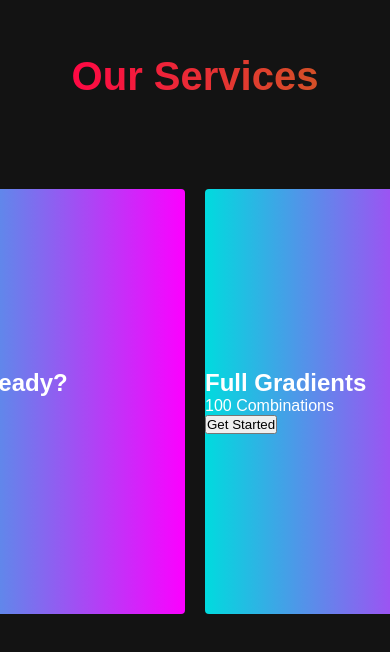
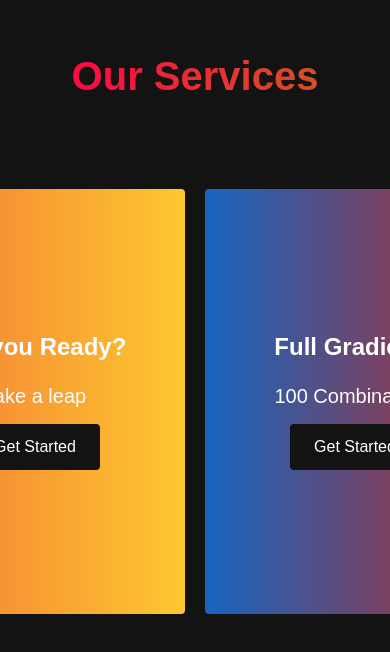
Before and after one commit to Aysel552/HTML-CSS-Projects, a plain HTML site: page Smooth Scroll/index.html in a window 390 px wide. Shown: the part 2105-2757 px from the top of the page. Drawn offline with Linux system fonts and the light colour scheme.

```diff
--- a/Smooth Scroll/style.css
+++ b/Smooth Scroll/style.css
@@ -507,7 +507,60 @@
     color: #fff;
     background-image: linear-gradient(to right, #00dbde 0%, #fc00ff 100%);
     transition: 0.3s ease-in;
+}
 
+.services__card:nth-child(2){
+background: #FDC830;
+/* fallback for old browsers */
+background: -webkit-linear-gradient(to right, #F37335, #FDC830);
+/* Chrome 10-25, Safari 5.1-6 */
+background: linear-gradient(to right, #F37335, #FDC830);
+/* W3C, IE 10+/ Edge, Firefox 16+, Chrome 26+, Opera 12+, Safari 7+ */
+}
 
+.services__card:nth-child(3) {
+    background: #b92b27;
+    /* fallback for old browsers */
+    background: -webkit-linear-gradient(to right, #1565C0, #b92b27);
+    /* Chrome 10-25, Safari 5.1-6 */
+    background: linear-gradient(to right, #1565C0, #b92b27);
+    /* W3C, IE 10+/ Edge, Firefox 16+, Chrome 26+, Opera 12+, Safari 7+ */
+}
 
+.services__card h2{
+    text-align: center;
 }
+
+.services__card p {
+    text-align: center;
+    margin-top: 24px;
+    font-size: 20px;
+}
+
+.services__btn{
+    display: flex;
+    justify-content: center;
+    margin-top: 16px;
+}
+
+.services__card button{
+    color: #fff;
+    padding: 14px 24px;
+    border: none;
+    outline: none;
+    border-radius: 4px;
+    background: #131313;
+    font-size: 1rem;
+}
+
+.services__card button:hover{
+    cursor: pointer;
+}
+
+.services__card:hover{
+    transform: scale(1.075);
+    transition: 0.3s ease-in;
+    cursor: pointer;
+}
+
+/* Responsive Services Section */
```
